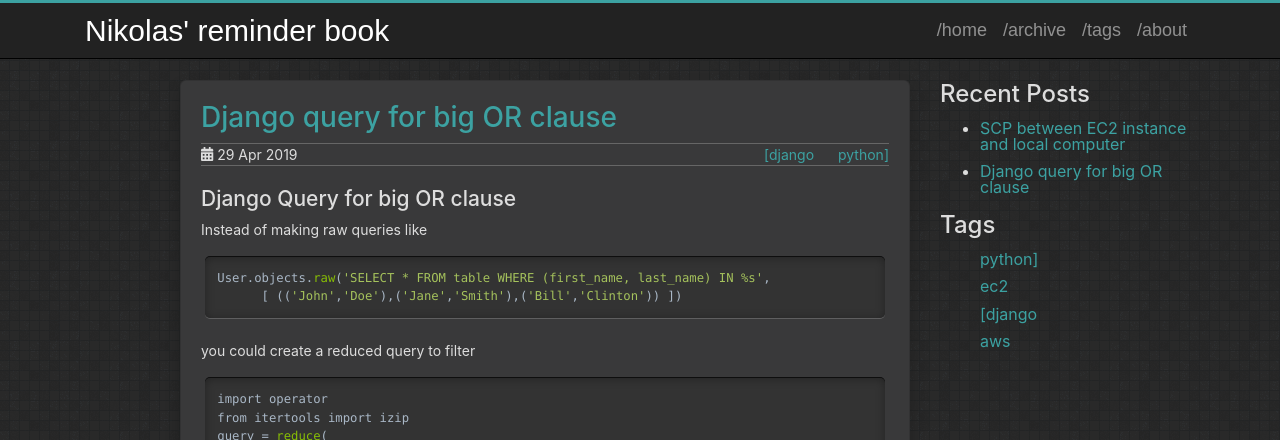
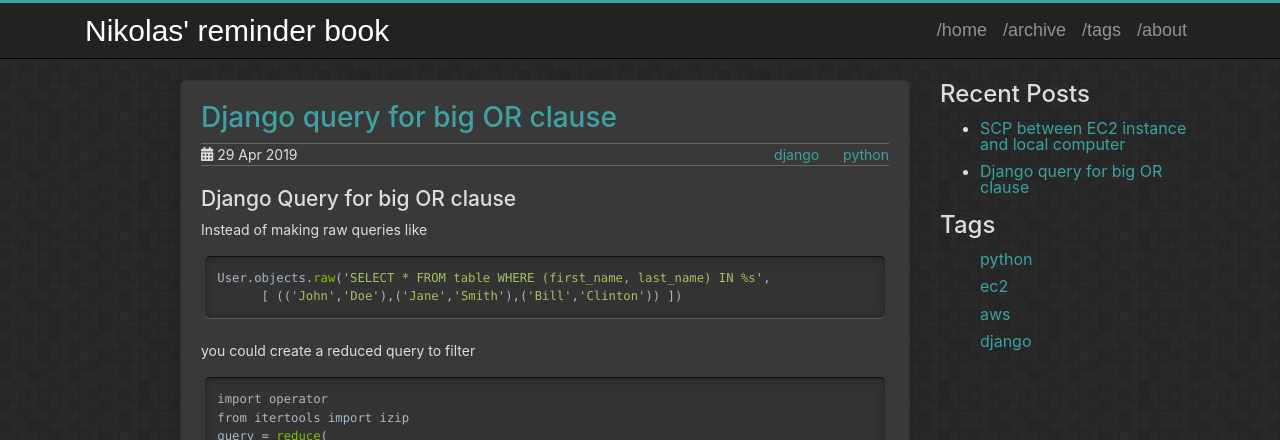
Before and after one commit to NikolasDaroit/nikolasdaroit.github.io, a Jekyll site: the page built from _posts/2019-04-29-django-big-or-clause.md, in a window 1280 px wide and 1001 px high. Shown: the top 440 px of the window. Built offline with Jekyll 4.4.1, drawn with Linux system fonts in a browser that asks for light colours.

```diff
--- a/_posts/2019-04-29-django-big-or-clause.md
+++ b/_posts/2019-04-29-django-big-or-clause.md
@@ -2,8 +2,8 @@
 title: 'Django query for big OR clause'
 layout: post
 tags:
-  - '[django'
-  - '  python]'
+  - django
+  - '  python'
 category:
 ---
 ## Django Query for big OR clause
```
